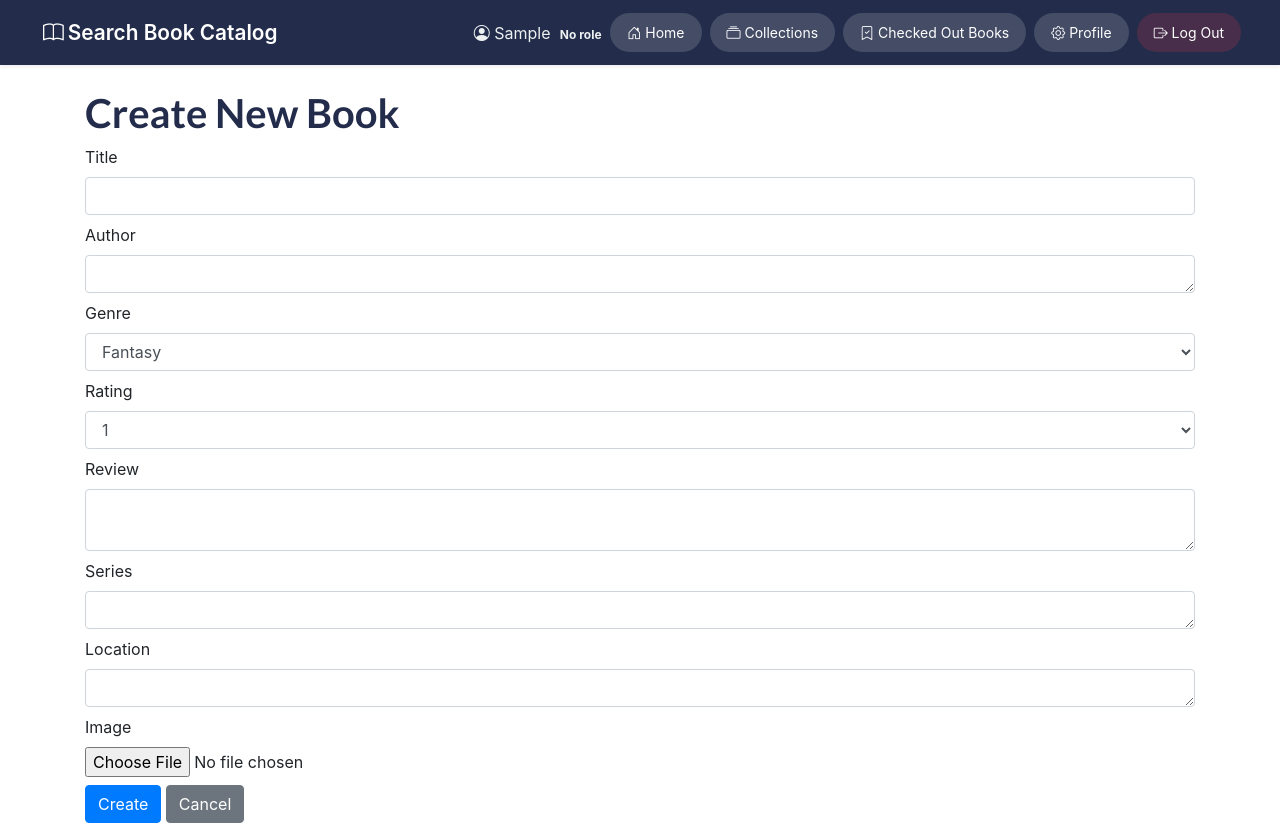
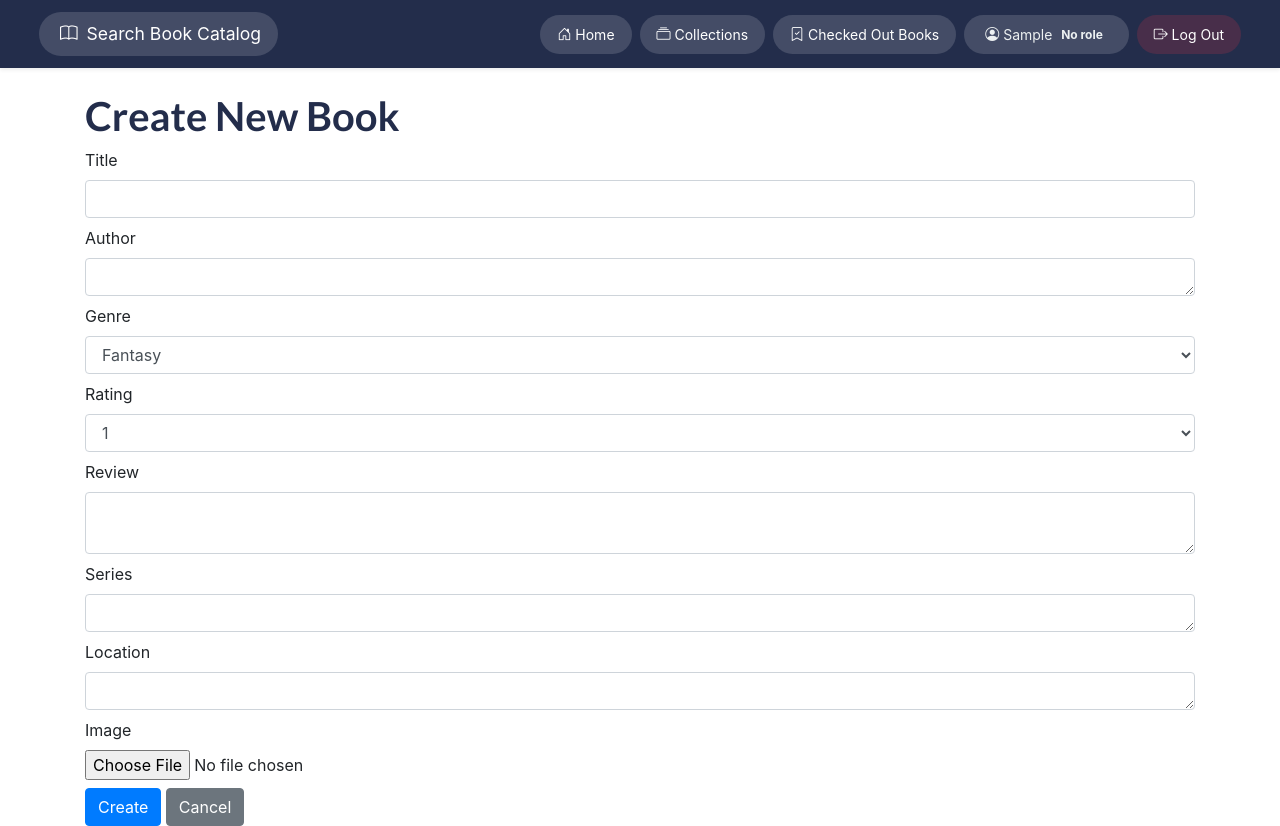
Before and after one commit to rehani1/bookcataloging, a Django app: page /add_book/ in a window 1280 px wide. Run offline with Django 4.2, Linux system fonts and the light colour scheme; the visitor is signed in with stand-in values (Sample User, id 1); some libraries are stand-ins or nearby versions.

Commit message:
made search catalog more consistent with other buttons
Signed-off-by: yuinacats@gmail.com <yuinacats@gmail.com>

```diff
--- a/bookcataloging/templates/bookcataloging/navbar.html
+++ b/bookcataloging/templates/bookcataloging/navbar.html
@@ -2,7 +2,7 @@
 <nav class="navbar navbar-expand-lg shadow-sm" style="background-color: #232d4b; padding: 0.75rem 1.5rem;">
   <div class="container-fluid">
     <!-- Logo and brand -->
-    <a class="navbar-brand d-flex align-items-center" href="{% url 'bookcataloging:index' %}" style="color: #ffffff; font-weight: 600; font-size: 1.3rem;">
+    <a class="nav-link btn btn-sm rounded-pill px-3 me-2" href="{% url 'bookcataloging:index' %}" style="background-color: rgba(255, 255, 255, 0.15); color: #ffffff; transition: all 0.2s; font-size: 1.1rem;">
       <i class="px-1 bi-book me-2"></i>
       Search Book Catalog
     </a>
@@ -18,17 +18,6 @@
       <div class="d-flex align-items-center">
         {% if request.user.is_authenticated %}
           <!-- User greeting with badge for role -->
-          <span class="me-3" style="color: #ecf0f1; white-space: nowrap;">
-            <div class="px-1">
-              <i class="bi bi-person-circle me-1"></i>
-              {{ request.user.first_name|default:request.user.username }}
-              {% if user_role %}
-                <span class="badge rounded-pill text-bg-light ms-1" style="font-size: 0.75rem;">{{ user_role }}</span>
-              {% else %}
-                <span class="badge rounded-pill text-bg-secondary ms-1" style="font-size: 0.75rem;">No role</span>
-              {% endif %}
-            </div>
-          </span>
 
           <!-- Navigation buttons -->
           <div class="navbar-nav ms-2">
@@ -42,19 +31,24 @@
               <i class="bi bi-bookmark-check me-1"></i> Checked Out Books
             </a>
             <div class="px-2"><a href="{% url 'bookcataloging:profile' %}" class="nav-link btn btn-sm rounded-pill px-3 me-2" style="background-color: rgba(255, 255, 255, 0.15); color: #ffffff; transition: all 0.2s;">
-              <i class="bi bi-gear me-1"></i> Profile
+              <span class="me-3" style="color: #ecf0f1; white-space: nowrap;">
+                <div class="px-1">
+                  <i class="bi bi-person-circle me-1"></i>
+                  {{ request.user.first_name|default:request.user.username }}
+                  {% if user_role %}
+                    <span class="badge rounded-pill text-bg-light ms-1" style="font-size: 0.75rem;">{{ user_role }}</span>
+                  {% else %}
+                    <span class="badge rounded-pill text-bg-secondary ms-1" style="font-size: 0.75rem;">No role</span>
+                  {% endif %}
+                </div>
+              </span>
             </a></div>
             <a href="/accounts/logout/" class="nav-link btn btn-sm rounded-pill px-3" style="background-color: rgba(220, 53, 69, 0.2); color: #ffffff; transition: all 0.2s;">
               <i class="bi bi-box-arrow-right me-1"></i> Log Out
             </a>
           </div>
         {% else %}
-          <!-- Guest greeting -->
-          <div class='px-1'>
-            <span class="px-2 me-3" style="color: #ecf0f1;">
-              <i class="bi bi-person me-1"></i> Hello, Guest
-            </span>
-          </div>
+
 
           <!-- Guest navigation buttons -->
           <div class="navbar-nav ms-2">
@@ -64,6 +58,10 @@
             <div class="px-2"><a href="{% url 'bookcataloging:collections' %}" class="nav-link btn btn-sm rounded-pill px-3 me-2" style="background-color: rgba(255, 255, 255, 0.15); color: #ffffff; transition: all 0.2s;">
               <i class="bi bi-collection me-1"></i> Collections
             </a></div>
+                      <!-- Guest greeting -->
+            <span class="px-3 me-3 d-flex align-items-center" style="color: #ecf0f1;">
+              <i class="bi bi-person me-1"></i> Hello, Guest
+            </span>
             <a href="{% provider_login_url 'google' %}" class="nav-link btn btn-sm rounded-pill px-3" style="background-color: rgba(39, 174, 96, 0.2); color: #ffffff; transition: all 0.2s;">
               <i class="bi bi-google me-1"></i> Log In
             </a>
```
